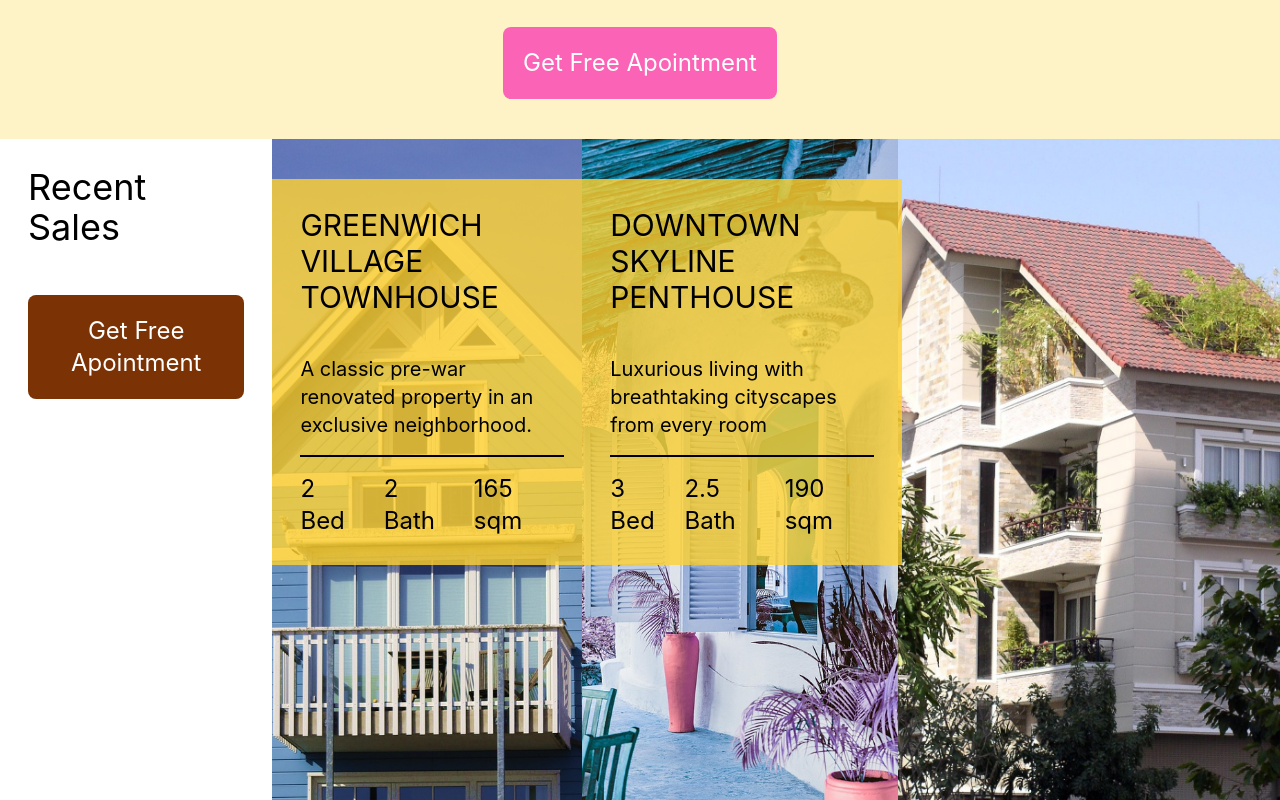
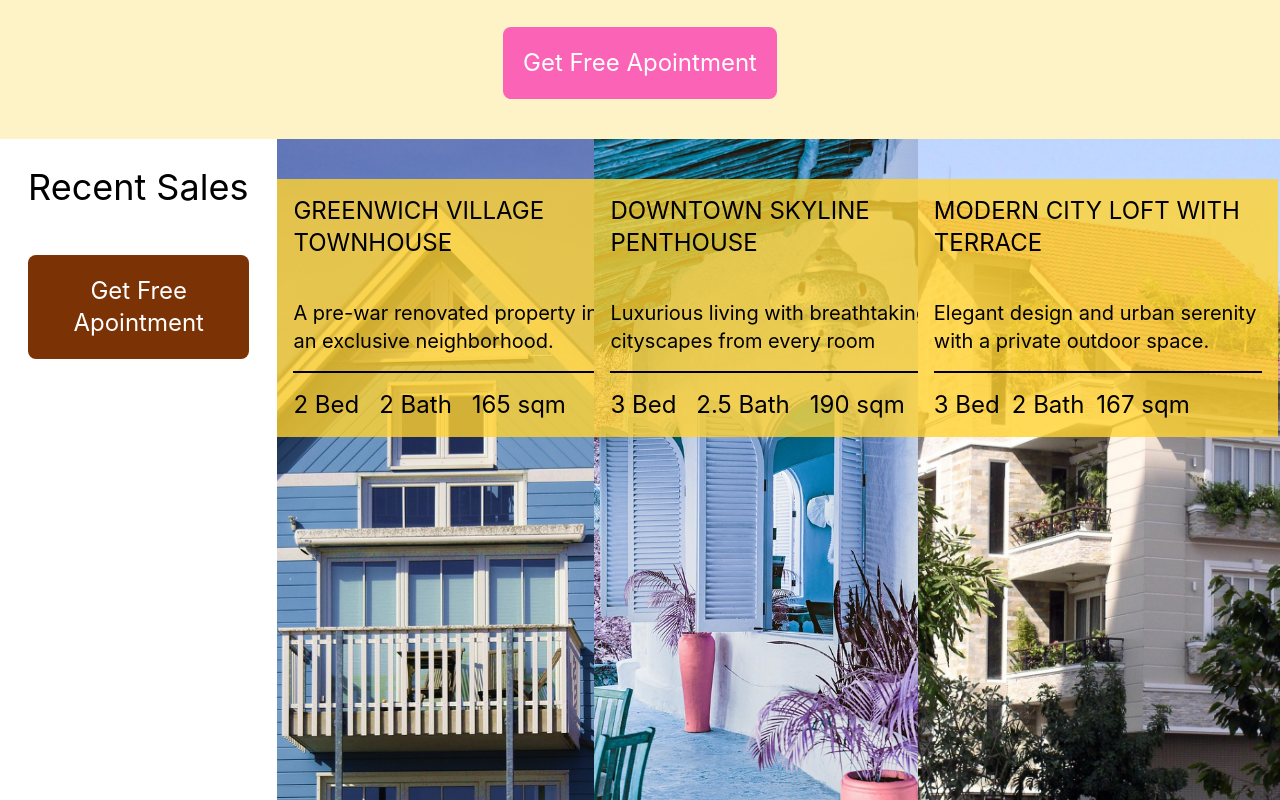
Before and after one commit to acquah-forever/my-realEstate, a React (Vite) app: page / in a window 1280 px wide. Shown: the part 5160-5960 px from the top of the page. Built offline with nearby package versions, Linux system fonts and the light colour scheme.

Commit message:
updated font sizes

```diff
--- a/src/components/RecentSales.jsx
+++ b/src/components/RecentSales.jsx
@@ -13,14 +13,14 @@ const RecentSales = () => {
                 </div>
             </div>
 
-            <div className='flex'>
+            <div className='flex flex-col md:flex-row'>
                 <div className='relative'>
                     <div>
                         <img className='w-98 h-221 object-cover' src={House1} alt='house1' />
                     </div>
-                    <div className='absolute top-10 bg-amber-300/80 p-7 w-80'>
-                        <h1 className='mb-10 text-3xl'>GREENWICH VILLAGE TOWNHOUSE</h1>
-                        <h2 className='mb-4 text-xl'>A classic pre-war renovated property in an exclusive neighborhood.</h2>
+                    <div className='absolute top-10 bg-amber-300/80 p-4 w-90'>
+                        <h1 className='mb-10 text-2xl'>GREENWICH VILLAGE TOWNHOUSE</h1>
+                        <h2 className='mb-4 text-xl'>A pre-war renovated property in an exclusive neighborhood.</h2>
                         <div className='border-t-2 mb-4'></div>
                         <div className='flex gap-5 text-2xl'>
                             <h1>2 Bed</h1>
@@ -33,25 +33,32 @@ const RecentSales = () => {
                     <div>
                         <img className='w-100 h-221 object-cover' src={House2} alt='house2' />
                     </div>
-                    <div className='absolute top-10 bg-amber-300/80 p-7 w-80'>
-                        <h1 className='mb-10 text-3xl'>DOWNTOWN SKYLINE PENTHOUSE</h1>
+                    <div className='absolute top-10 bg-amber-300/80 p-4 w-90'>
+                        <h1 className='mb-10 text-2xl'>DOWNTOWN SKYLINE PENTHOUSE</h1>
                         <h2 className='mb-4 text-xl'>Luxurious living with breathtaking cityscapes from every room</h2>
                         <div className='border-t-2 mb-4'></div>
-                        <div className='flex gap-3 text-2xl'>
+                        <div className='flex gap-5 text-2xl'>
                             <h1>3 Bed</h1>
                             <h1>2.5 Bath</h1>
                             <h1>190 sqm</h1>
                         </div>
                     </div>
                 </div>
-                <div>
-                    <img className='w-md h-221 object-cover' src={House3} alt='house3' />
-                    <h1>MODERN CITY LOFT WITH TERRACE</h1>
-                    <h2>Elegant design and urban serenity with a private outdoor space.</h2>
-                    <div></div>
-                    <h1>3 Bed</h1>
-                    <h1>2 Bath</h1>
-                    <h1>167 sqm</h1>
+
+                <div className='relative'>
+                    <div>
+                        <img className='w-md h-221 object-cover' src={House3} alt='house3' />
+                    </div>
+                    <div className='absolute top-10 bg-amber-300/80 p-4 w-90'>
+                        <h1 className='mb-10 text-2xl'>MODERN CITY LOFT WITH TERRACE</h1>
+                        <h2 className='mb-4 text-xl'>Elegant design and urban serenity with a private outdoor space.</h2>
+                        <div className='border-t-2 mb-4'></div>
+                        <div className='flex gap-3 text-2xl'>
+                            <h1>3 Bed</h1>
+                            <h1>2 Bath</h1>
+                            <h1>167 sqm</h1>
+                        </div>
+                    </div>
                 </div>
 
 
```
